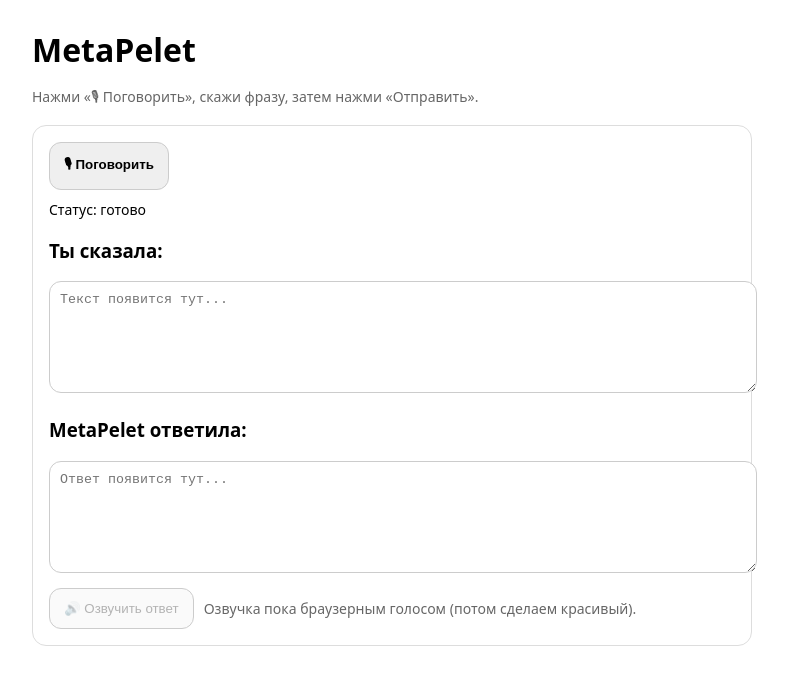
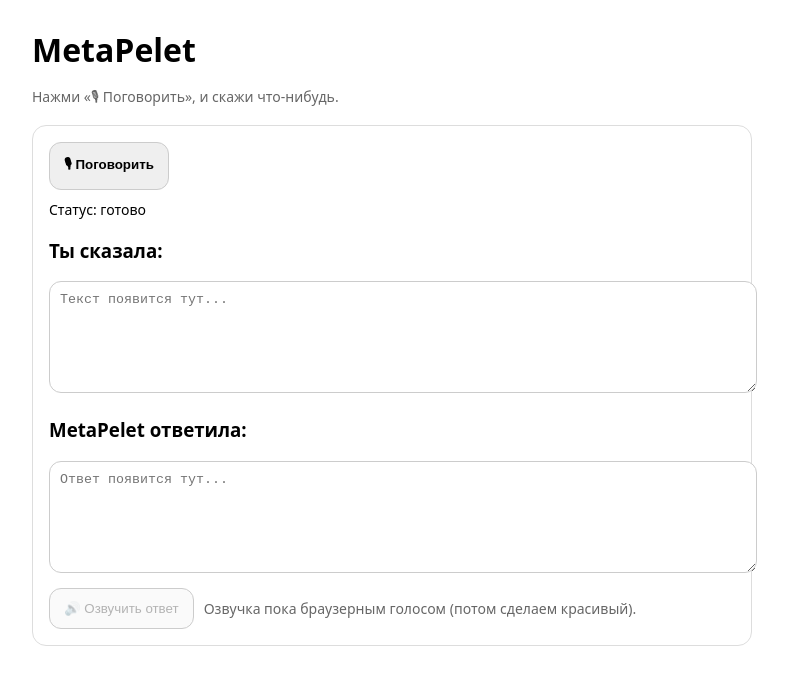
Before and after one commit to Kristina130276/metapelet-voice-page, a website: page index.html in a window 1280 px wide. Shown: the whole page, without its empty margins (248-1036 px from the left). Drawn offline with Linux system fonts and the light colour scheme.

Commit message:
Update index.html

```diff
--- a/index.html
+++ b/index.html
@@ -21,7 +21,7 @@
 <body>
   <h1>MetaPelet</h1>
   <p id="username"></p>
-  <div class="muted">Нажми «🎙 Поговорить», скажи фразу, затем нажми «Отправить».</div>
+  <div class="muted">Нажми «🎙 Поговорить», и скажи что-нибудь.</div>
 
   <div class="card">
     <div class="row">
```
